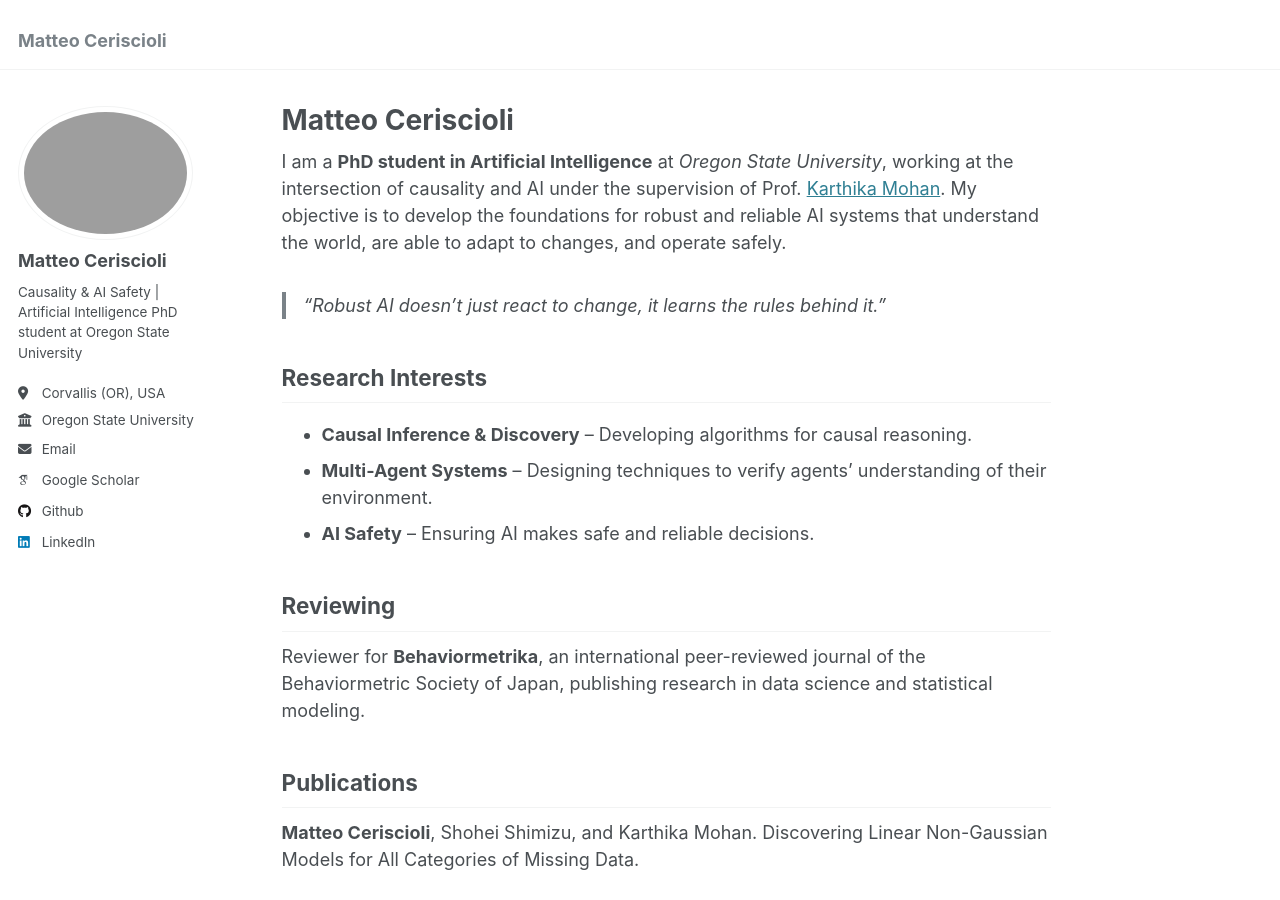
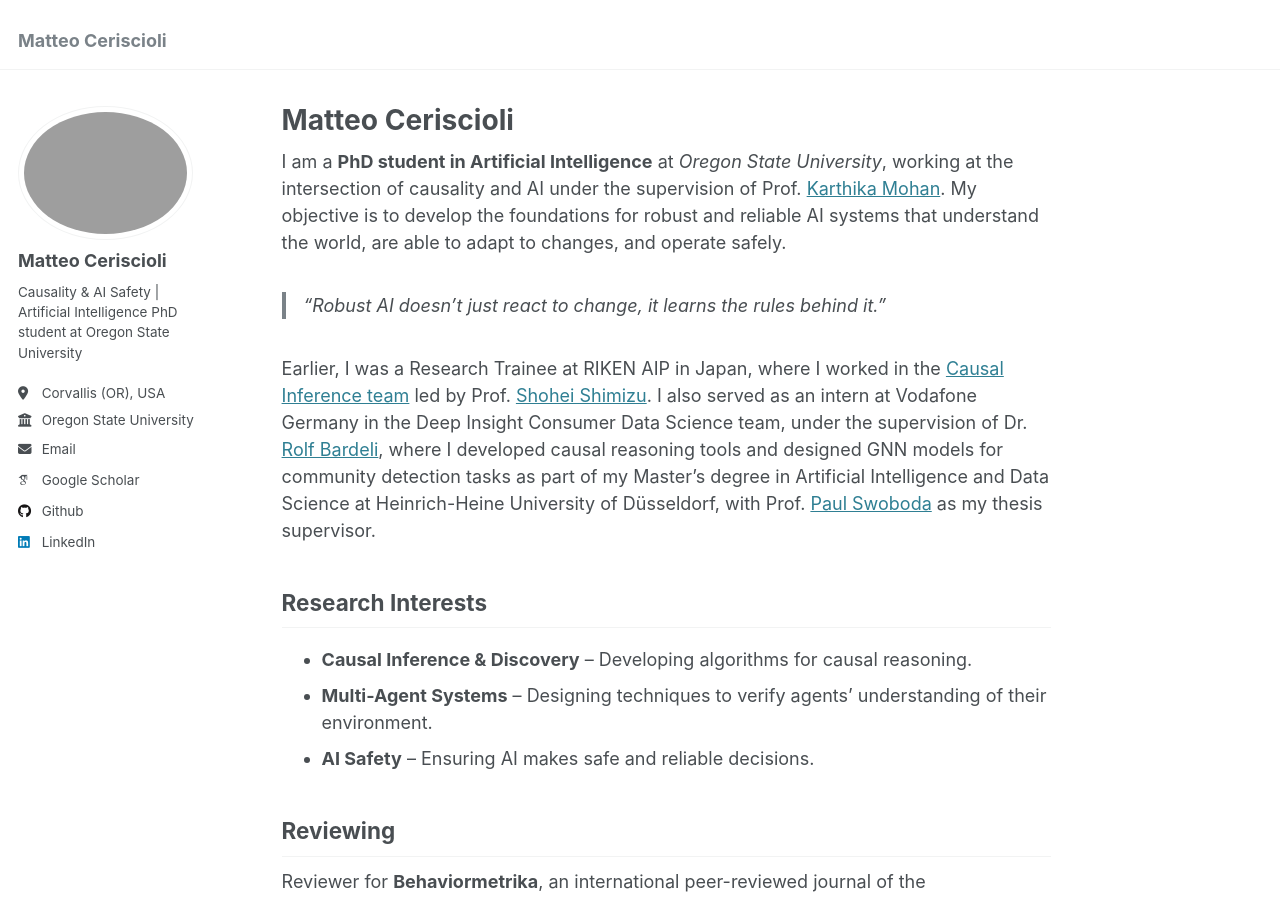
Before and after one commit to matteoceriscioli/matteoceriscioli.github.io, a Jekyll site: the page built from _pages/about.md, in a window 1280 px wide and 900 px high. Built offline with Jekyll 4.4.1, drawn with Linux system fonts in a browser that asks for light colours; some web fonts are replaced.

Commit message:
Update about.md

```diff
--- a/_pages/about.md
+++ b/_pages/about.md
@@ -10,6 +10,8 @@
 I am a **PhD student in Artificial Intelligence** at *Oregon State University*, working at the intersection of causality and AI under the supervision of Prof. [Karthika Mohan](https://karthikamohan.com/). My objective is to develop the foundations for robust and reliable AI systems that understand the world, are able to adapt to changes, and operate safely.
 
 > *"Robust AI doesn't just react to change, it learns the rules behind it."*
+
+Earlier, I was a Research Trainee at RIKEN AIP in Japan, where I worked in the [Causal Inference team](https://www.riken.jp/en/research/labs/aip/generic_tech/cause_infer/index.html) led by Prof. [Shohei Shimizu](https://sites.google.com/view/sshimizu06/lingam/lingampapers/basic-linear-models). I also served as an intern at Vodafone Germany in the Deep Insight Consumer Data Science team, under the supervision of Dr. [Rolf Bardeli](https://www.linkedin.com/in/rolf-bardeli-30689a2/?originalSubdomain=de), where I developed causal reasoning tools and designed GNN models for community detection tasks as part of my Master’s degree in Artificial Intelligence and Data Science at Heinrich-Heine University of Düsseldorf, with Prof. [Paul Swoboda](https://www.sarmata.hhu.de/) as my thesis supervisor.
 
 ## Research Interests
 - **Causal Inference & Discovery** – Developing algorithms for causal reasoning.
```
